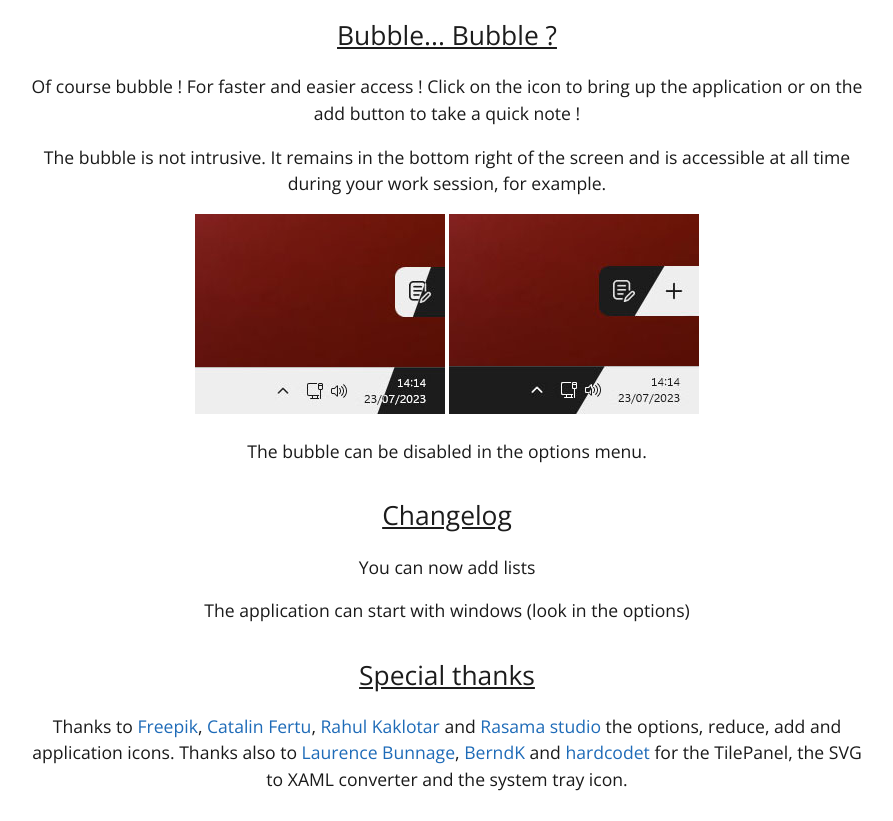
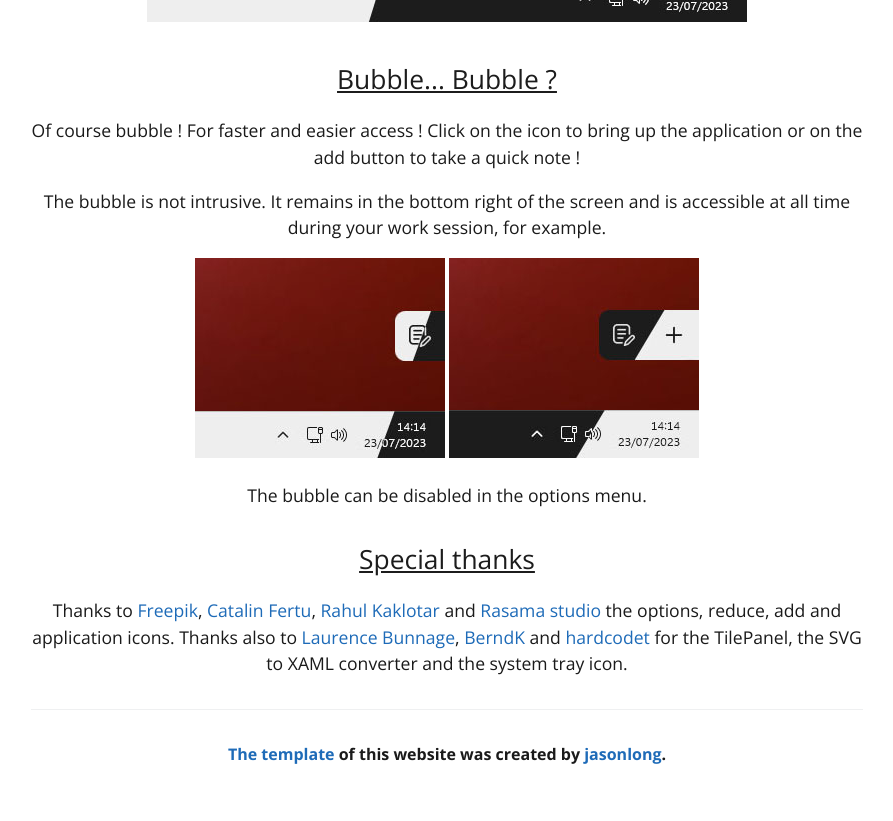
Before and after one commit to BasicNetApp/BasicNetApp.github.io, a plain HTML site: page index.html in a window 1280 px wide. Shown: the part 1281-2102 px from the top of the page, without its empty margins (193-1086 px from the left). After the commit the page ends 2079 px from the top, so only its background shows below. Drawn offline with nearby package versions, Linux system fonts and the light colour scheme.

Commit message:
Add files via upload

```diff
--- a/index.html
+++ b/index.html
@@ -22,6 +22,8 @@
 
       <p>A new way to take notes on Windows</p>
 
+      <p>The application has been designed for integration with the Windows 11 UI</p>
+
       <p><a href="img/App.jpg" target="_blank"><img src="img/App.jpg" alt="" style="max-width:100%;"></a></p>
 
       <h2>Bubble... Bubble ?</h2>
@@ -34,10 +36,6 @@
 
       <p>The bubble can be disabled in the options menu.</p>
 
-      <h2>Changelog</h2>
-      <p>You can now add lists</p>
-      <p>The application can start with windows (look in the options)</p>
-
       <h2>Special thanks</h2>
       <p>Thanks to <a href="https://www.freepik.com/icon/setting_2040504">Freepik</a>, <a href="https://www.flaticon.com/fr/auteurs/catalin-fertu">Catalin Fertu</a>, <a href="https://www.flaticon.com/authors/rahul-kaklotar">Rahul Kaklotar</a> and <a href="https://www.flaticon.com/authors/rasama-studio">Rasama studio</a> the options, reduce, add and application icons. Thanks also to <a href="https://www.codeproject.com/Articles/482501/TilePanel-An-alternative-to-the-WrapPanel">Laurence Bunnage</a>, <a href="https://github.com/BerndK/SvgToXaml">BerndK</a> and <a href="https://github.com/hardcodet/wpf-notifyicon">hardcodet</a> for the TilePanel, the SVG to XAML converter and the system tray icon.</p>
 
```
